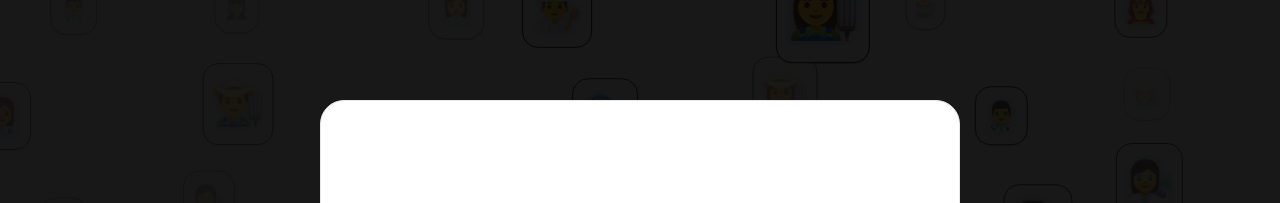
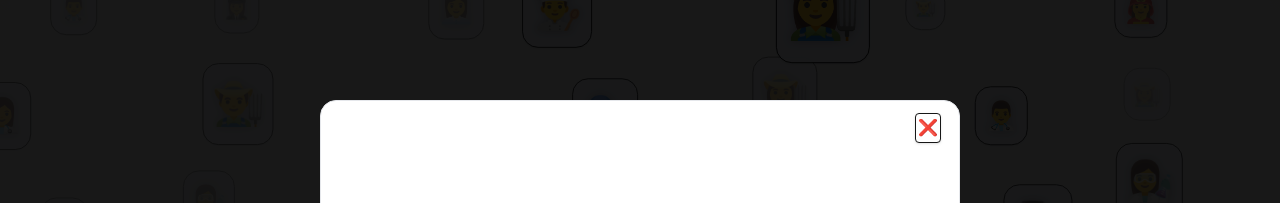
Before and after one commit to campelogabriel/nextjs-future.io, a Next.js app: page / in a window 1280 px wide. Shown: the top 203 px of the page. Built offline with nearby package versions, Linux system fonts and the light colour scheme.

Commit message:
:sparkles: feat: adiciona botao fechar

```diff
--- a/src/app/components/Result.tsx
+++ b/src/app/components/Result.tsx
@@ -4,10 +4,16 @@ import handleDownload from "../utils/handleDownload";
 
 function Result() {
   return (
-    <div className="absolute z-50 rounded-3xl border flex flex-col gap-8 justify-center items-center border-gray-200 shadow  top-1/2 left-1/2 -translate-x-1/2 -translate-y-1/2 w-1/2 h-3/4 bg-white">
+    <div className="absolute z-50 rounded-2xl border flex flex-col gap-8 justify-center items-center border-gray-200 shadow  top-1/2 left-1/2 -translate-x-1/2 -translate-y-1/2 w-1/2 h-3/4 bg-white">
       <text className="text-2xl italic text-black font-bold">
         💥 Imagem gerada com sucesso! 💥
       </text>
+      <span
+        onClick={() => {}}
+        className="bg-white p-0.5 border rounded-sm hover:cursor-pointer absolute top-3 right-4.5 shadow z-20"
+      >
+        ❌
+      </span>
       <img
         src={"photo.jpg"}
         className=" max-w-60 max-h-60 shadow border rounded "
```
